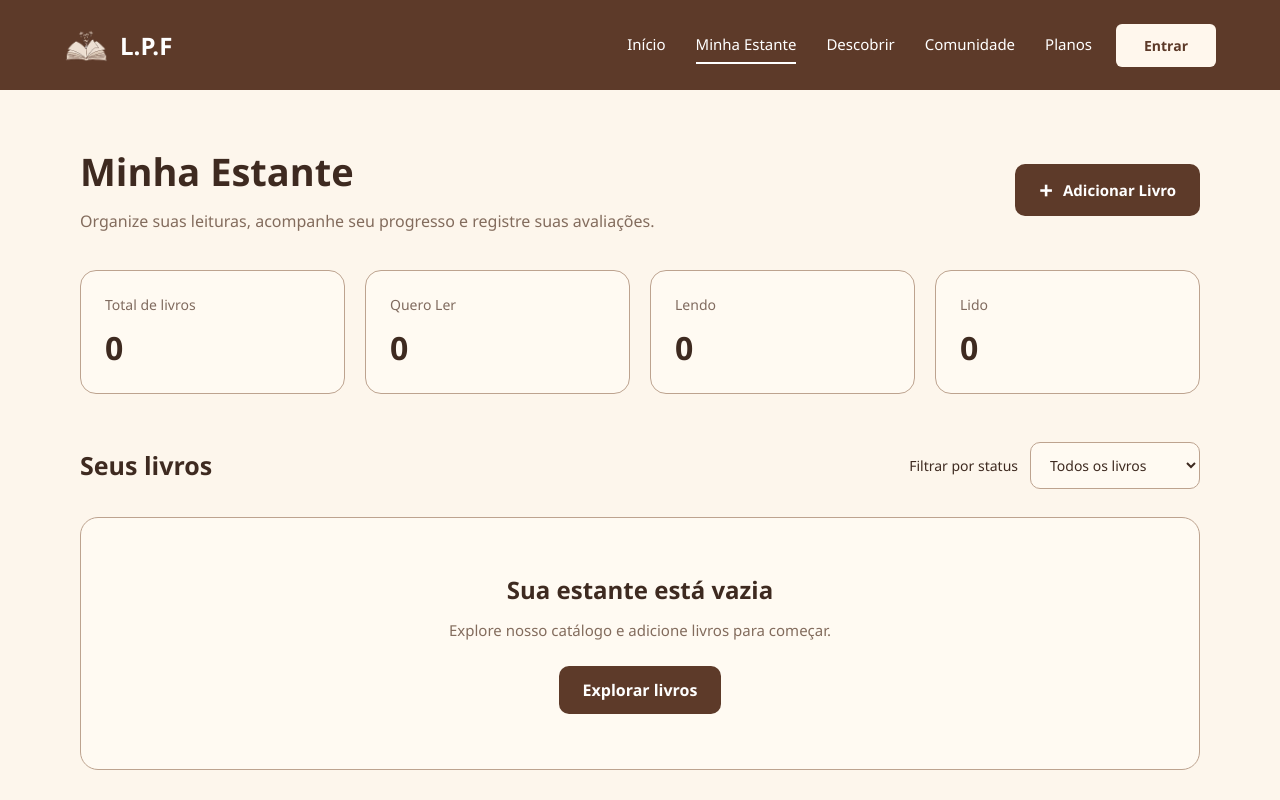
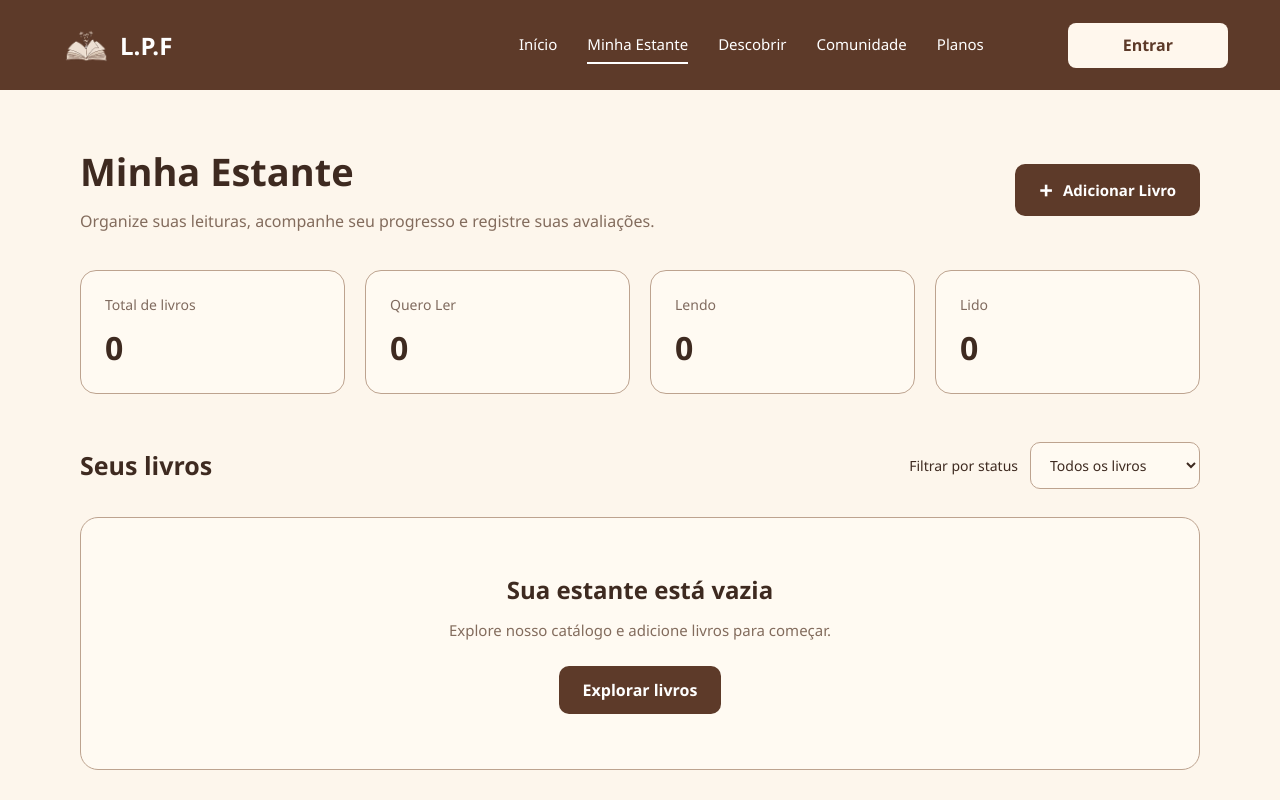
Before and after one commit to JoaoPedro-Bonugli/ProaTrabalhoFinal, a plain HTML site: page pages/MinhaEstante.html in a window 1280 px wide. Shown: the top 800 px of the page. Drawn offline with Linux system fonts and the light colour scheme.

Commit message:
alteração corrigida, anterior tinha bugado

```diff
--- a/css/paginas-julio.css
+++ b/css/paginas-julio.css
@@ -2262,17 +2262,115 @@
   ALINHAMENTO DO HEADER E MENU RESPONSIVO
 -------------------------------------------*/
 
-/*header computer*/
+/* CONFIGURAÇÕES GERAIS */
+
+.pagina-lpf .cabecalho,
+.pagina-lpf .cabecalho * {
+  box-sizing: border-box;
+}
+
+.pagina-lpf .cabecalho a {
+  text-decoration: none;
+}
+
+/* CABEÇALHO */
+
+.pagina-lpf .cabecalho {
+  width: 100%;
+  background-color: #5d3a29;
+}
 
 .pagina-lpf .cabecalho-conteudo {
   position: relative;
-}
+  display: flex;
+  align-items: center;
+  justify-content: space-between;
+  gap: 24px;
+  max-width: 1200px;
+  min-height: 90px;
+  margin: 0 auto;
+  padding: 15px 12px 15px 24px;
+}
+
+/* LOGO */
+
+.pagina-lpf .logo {
+  display: flex;
+  align-items: center;
+  gap: 12px;
+  color: #ffffff;
+  font-size: 24px;
+  font-weight: 700;
+}
+
+.pagina-lpf .logo img {
+  width: 44px;
+  height: 44px;
+  object-fit: contain;
+}
+
+/* MENU DESKTOP */
 
 .pagina-lpf .menu {
+  display: flex;
+  align-items: center;
+  gap: 30px;
   margin-left: auto;
 }
 
-/*botão hamburgui escondido*/
+.pagina-lpf .menu a {
+  display: inline-block;
+  padding: 8px 0;
+  color: #ffffff;
+  font-size: 15px;
+  border-bottom: 2px solid transparent;
+  transition: transform 0.2s ease, border-color 0.2s ease;
+}
+
+.pagina-lpf .menu a:hover,
+.pagina-lpf .menu a[aria-current='page'] {
+  border-bottom-color: #ffffff;
+}
+
+.pagina-lpf .menu a:hover {
+  transform: scale(1.1);
+}
+
+.pagina-lpf .menu a:focus-visible {
+  outline: 2px solid #ffffff;
+  outline-offset: 3px;
+}
+
+/* BOTÃO ENTRAR */
+
+.pagina-lpf .perfil {
+  display: inline-flex;
+  align-items: center;
+  justify-content: center;
+  min-width: 160px;
+  min-height: 45px;
+  padding: 10px 55px;
+  background-color: #fff7ed;
+  color: #5d3a29;
+  border-radius: 8px;
+  font-size: 16px;
+  font-weight: 700;
+  margin-left: 60px;
+  transition: transform 0.2s ease, background-color 0.2s ease, box-shadow 0.2s ease;
+}
+
+.pagina-lpf .perfil:hover {
+  transform: scale(1.08);
+  background-color: #ffffff;
+  box-shadow: 0 4px 12px rgba(0, 0, 0, 0.25);
+}
+
+.pagina-lpf .perfil:focus-visible {
+  outline: 2px solid #ffffff;
+  outline-offset: 3px;
+}
+
+/* BOTÃO HAMBÚRGUER - ESCONDIDO NO DESKTOP */
 
 .pagina-lpf .menu-toggle {
   display: none;
@@ -2280,44 +2378,43 @@
   justify-content: center;
   flex-direction: column;
   gap: 5px;
-
   width: 42px;
   height: 42px;
   padding: 8px;
-
   background: transparent;
   border: none;
   border-radius: 8px;
   cursor: pointer;
 }
 
+/* TRÊS LINHAS DO HAMBÚRGUER */
+
 .pagina-lpf .menu-toggle span {
   display: block;
   width: 24px;
   height: 3px;
-
   background-color: #ffffff;
   border-radius: 4px;
-
-  transition:
-    transform 0.2s ease,
-    opacity 0.2s ease;
-}
-
-/*header mob*/
+  transition: transform 0.2s ease, opacity 0.2s ease;
+}
+
+/* ==========================================
+   RESPONSIVIDADE - CELULAR
+========================================== */
 
 @media (max-width: 768px) {
+  /* HEADER MOBILE */
+
   .pagina-lpf .cabecalho-conteudo {
     display: flex;
     flex-wrap: nowrap;
     align-items: center;
     justify-content: space-between;
     gap: 8px;
-    min-height: 72px;
     padding: 12px 10px;
   }
 
-  /*logo na esquerda*/
+  /* LOGO MOBILE */
 
   .pagina-lpf .logo {
     margin-right: 0;
@@ -2332,7 +2429,7 @@
     height: 36px;
   }
 
-  /*mostrar o hamburgui*/
+  /* EXIBIR BOTÃO HAMBÚRGUER */
 
   .pagina-lpf .menu-toggle {
     display: flex;
@@ -2349,44 +2446,39 @@
     outline-offset: 3px;
   }
 
-  /*menu recolhido*/
+  /* MENU FECHADO */
 
   .pagina-lpf .menu {
     display: none;
     position: absolute;
-
     top: 100%;
     right: 16px;
     z-index: 100;
-
     width: min(300px, calc(100vw - 32px));
-
     flex-direction: column;
     flex-wrap: nowrap;
     align-items: stretch;
     justify-content: flex-start;
     gap: 2px;
-
     margin: 0;
     padding: 12px;
-
     background-color: #603e2e;
     border: 1px solid #88614d;
     border-radius: 12px;
-
     box-shadow: 0 8px 20px rgba(0, 0, 0, 0.18);
   }
 
-  /*menu aberto*/
+  /* MENU ABERTO PELO JAVASCRIPT */
 
   .pagina-lpf .menu.aberto {
     display: flex;
   }
+
+  /* LINKS DO MENU MOBILE */
 
   .pagina-lpf .menu a {
     display: block;
     padding: 12px 14px;
-
     color: #ffffff;
     font-size: 15px;
     border-radius: 8px;
@@ -2396,7 +2488,7 @@
     background-color: #744c39;
   }
 
-  /*botão ENTRAR*/
+  /* BOTÃO ENTRAR MOBILE */
 
   .pagina-lpf .perfil {
     flex-shrink: 0;
@@ -2406,7 +2498,7 @@
     font-size: 13px;
   }
 
-  /*animation do hamburgui*/
+  /* ANIMAÇÃO DO HAMBÚRGUER VIRANDO X */
 
   .pagina-lpf .menu-toggle[aria-expanded='true'] span:nth-child(1) {
     transform: translateY(8px) rotate(45deg);
@@ -2420,9 +2512,3 @@
     transform: translateY(-8px) rotate(-45deg);
   }
 }
-
-@media (prefers-reduced-motion: reduce) {
-  .pagina-lpf .menu-toggle span {
-    transition: none;
-  }
-}
```
Lines whose indentation alone changed are shown as unchanged.
